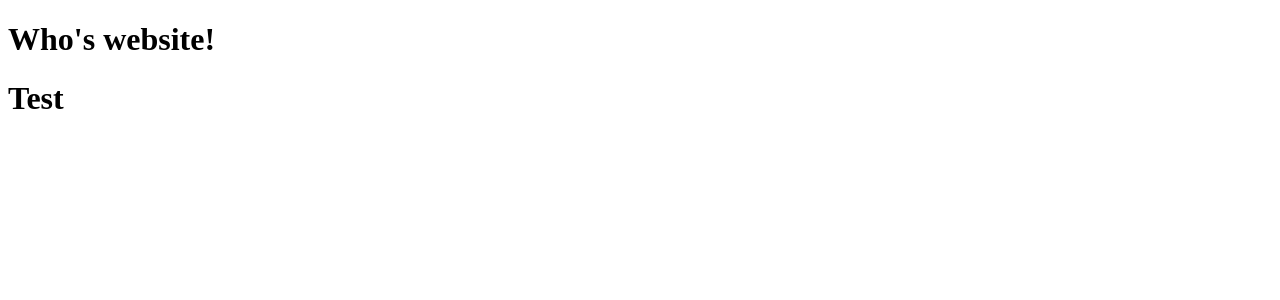
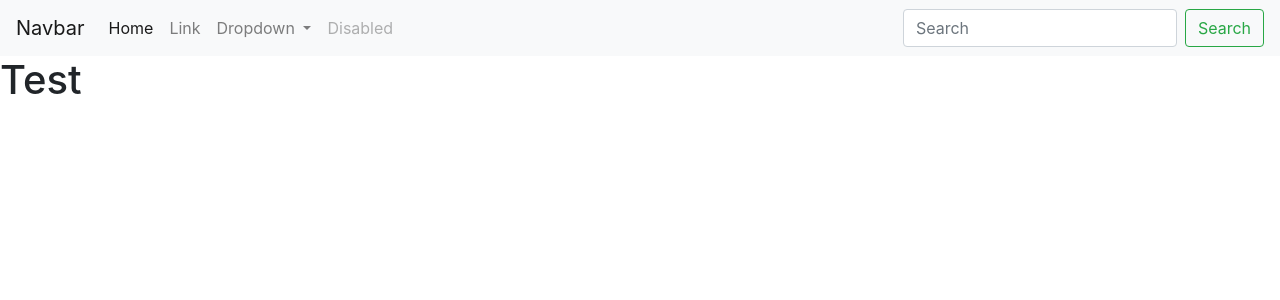
Before and after one commit to Dpakkk/montyHallSimulation, a Flask app: page / in a window 1280 px wide. Shown: the top 300 px of the page. Run offline with Flask 2, Linux system fonts and the light colour scheme.

Commit message:
navbar added for bootstrapping

```diff
--- a/templates/base.html
+++ b/templates/base.html
@@ -1,14 +1,56 @@
 <!DOCTYPE html>
 <html>
     <head>
+        <link rel="stylesheet" href="https://cdn.jsdelivr.net/npm/bootstrap@4.3.1/dist/css/bootstrap.min.css"
+          integrity="sha384-ggOyR0iXCbMQv3Xipma34MD+dH/1fQ784/j6cY/iJTQUOhcWr7x9JvoRxT2MZw1T" crossorigin="anonymous">
      <title>
         {% block title%}
         {% endblock %}
     </title>
     </head>
     <body>
-        <h1> Who's website!</h1>
+        <nav class="navbar navbar-expand-lg navbar-light bg-light">
+            <a class="navbar-brand" href="#">Navbar</a>
+            <button class="navbar-toggler" type="button" data-toggle="collapse" data-target="#navbarSupportedContent" aria-controls="navbarSupportedContent" aria-expanded="false" aria-label="Toggle navigation">
+              <span class="navbar-toggler-icon"></span>
+            </button>
+
+            <div class="collapse navbar-collapse" id="navbarSupportedContent">
+              <ul class="navbar-nav mr-auto">
+                <li class="nav-item active">
+                  <a class="nav-link" href="#">Home <span class="sr-only">(current)</span></a>
+                </li>
+                <li class="nav-item">
+                  <a class="nav-link" href="#">Link</a>
+                </li>
+                <li class="nav-item dropdown">
+                  <a class="nav-link dropdown-toggle" href="#" id="navbarDropdown" role="button" data-toggle="dropdown" aria-haspopup="true" aria-expanded="false">
+                    Dropdown
+                  </a>
+                  <div class="dropdown-menu" aria-labelledby="navbarDropdown">
+                    <a class="dropdown-item" href="#">Action</a>
+                    <a class="dropdown-item" href="#">Another action</a>
+                    <div class="dropdown-divider"></div>
+                    <a class="dropdown-item" href="#">Something else here</a>
+                  </div>
+                </li>
+                <li class="nav-item">
+                  <a class="nav-link disabled" href="#" tabindex="-1" aria-disabled="true">Disabled</a>
+                </li>
+              </ul>
+              <form class="form-inline my-2 my-lg-0">
+                <input class="form-control mr-sm-2" type="search" placeholder="Search" aria-label="Search">
+                <button class="btn btn-outline-success my-2 my-sm-0" type="submit">Search</button>
+              </form>
+            </div>
+          </nav>
         {% block content %}
         {% endblock %}
+        <script src="https://code.jquery.com/jquery-3.3.1.slim.min.js"
+        integrity="sha384-q8i/X+965DzO0rT7abK41JStQIAqVgRVzpbzo5smXKp4YfRvH+8abtTE1Pi6jizo" crossorigin="anonymous"></script>
+        <script src="https://cdn.jsdelivr.net/npm/popper.js@1.14.7/dist/umd/popper.min.js"
+        integrity="sha384-UO2eT0CpHqdSJQ6hJty5KVphtPhzWj9WO1clHTMGa3JDZwrnQq4sF86dIHNDz0W1" crossorigin="anonymous"></script>
+        <script src="https://cdn.jsdelivr.net/npm/bootstrap@4.3.1/dist/js/bootstrap.min.js"
+        integrity="sha384-JjSmVgyd0p3pXB1rRibZUAYoIIy6OrQ6VrjIEaFf/nJGzIxFDsf4x0xIM+B07jRM" crossorigin="anonymous"></script>
     </body>
 </html>
--- a/templates/index.html
+++ b/templates/index.html
@@ -1,5 +1,5 @@
 {% extends "base.html" %}
-{% block title %} Homepage{% endblock %}
+{% block title %} {% endblock %}
 {% block content %}
     <h1>Test</h1>
 {% endblock %}
```
